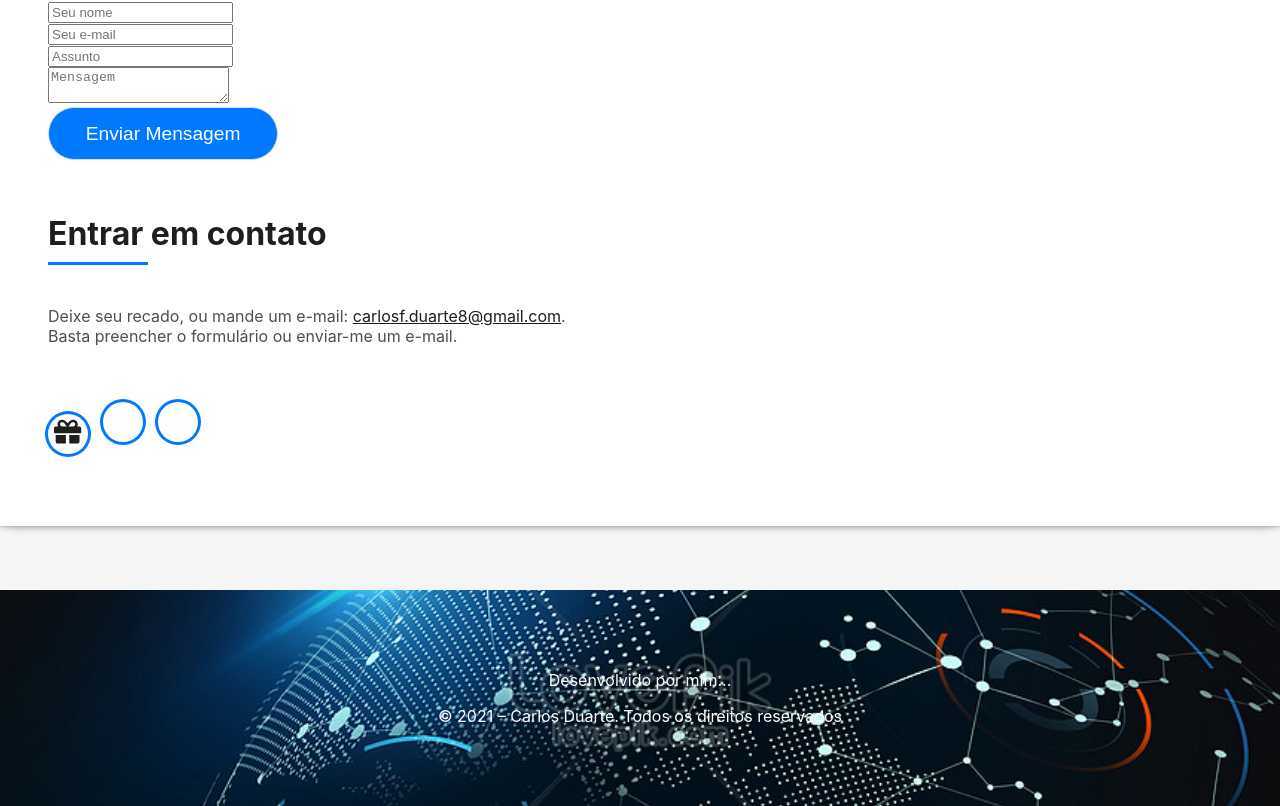
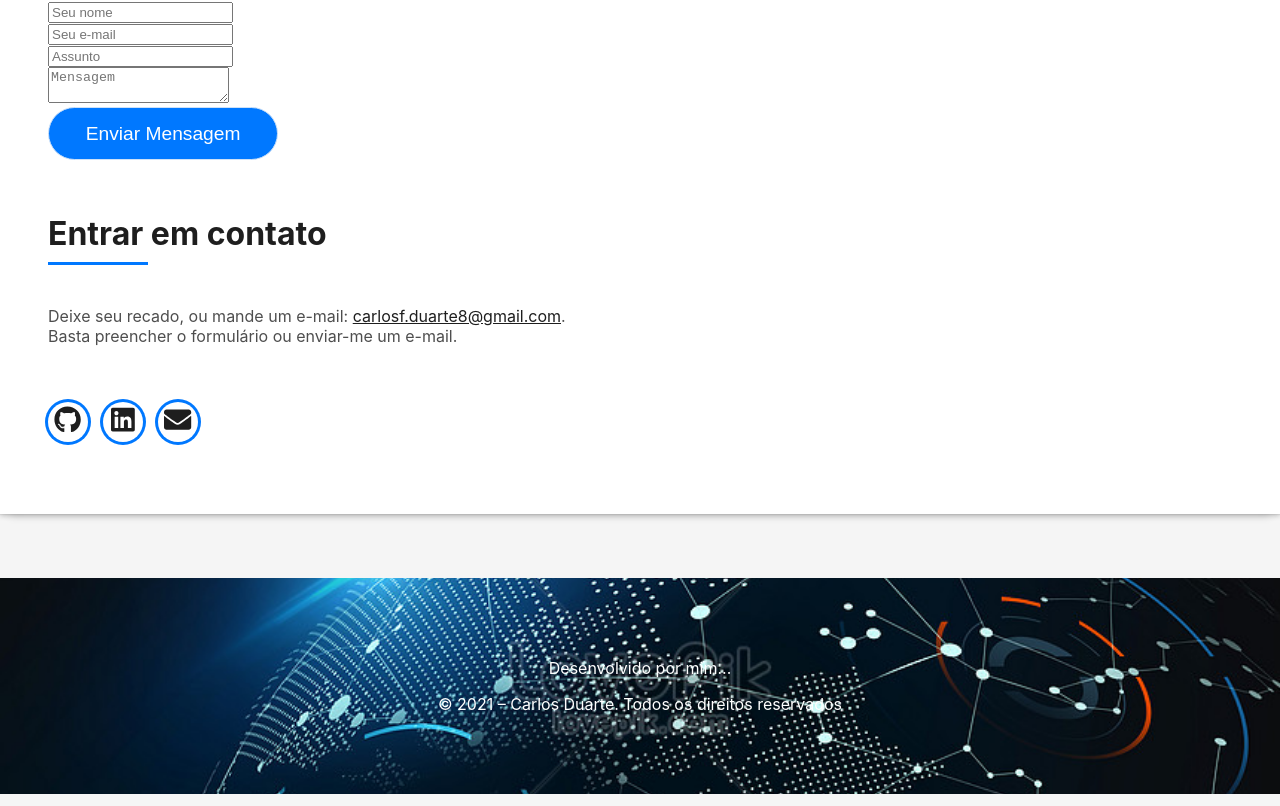
Before and after one commit to CarlosFDuarte8/portifolio, a React (Create React App) app: page / in a window 1280 px wide. Shown: the part 1971-2777 px from the top of the page. Built offline with nearby package versions, Linux system fonts and the light colour scheme.

Commit message:
ajustes no layout

```diff
--- a/package.json
+++ b/package.json
@@ -5,6 +5,7 @@
   "dependencies": {
     "@fortawesome/fontawesome-svg-core": "^1.2.35",
     "@fortawesome/free-brands-svg-icons": "^5.15.3",
+    "@fortawesome/free-regular-svg-icons": "^5.15.3",
     "@fortawesome/free-solid-svg-icons": "^5.15.3",
     "@fortawesome/react-fontawesome": "^0.1.14",
     "@testing-library/jest-dom": "^5.12.0",
--- a/src/components/Contact.tsx
+++ b/src/components/Contact.tsx
@@ -1,8 +1,8 @@
 import React from "react";
 import imageOverlay from "../img/earth.jpg";
-import {FontAwesomeIcon} from '@fortawesome/react-fontawesome';
-import {github, faGift} from '@fortawesome/free-solid-svg-icons';
-import { fab } from '@fortawesome/free-brands-svg-icons'
+import { FontAwesomeIcon } from "@fortawesome/react-fontawesome";
+import { faGithub, faLinkedin } from "@fortawesome/free-brands-svg-icons";
+import { faEnvelope } from "@fortawesome/free-solid-svg-icons";
 
 class Contact extends React.Component {
   render() {
@@ -29,7 +29,8 @@ class Contact extends React.Component {
                           className="contactForm"
                         >
                           <div id="sendmessage">
-                            Sua mensagem fou recebida, logo entrarei em contato. Obrigado!
+                            Sua mensagem fou recebida, logo entrarei em contato.
+                            Obrigado!
                           </div>
                           <div id="errormessage"></div>
                           <div className="row">
@@ -105,9 +106,11 @@ class Contact extends React.Component {
                       </div>
                       <div className="more-info">
                         <p className="lead">
-                        Deixe seu recado,
-                        ou mande um e-mail: <a href="mailto:carlosf.duarte8@gmail.com">
-                          carlosf.duarte8@gmail.com</a>.
+                          Deixe seu recado, ou mande um e-mail:{" "}
+                          <a href="mailto:carlosf.duarte8@gmail.com">
+                            carlosf.duarte8@gmail.com
+                          </a>
+                          .
                           <br />
                           Basta preencher o formulário ou enviar-me um e-mail.
                         </p>
@@ -126,8 +129,7 @@ class Contact extends React.Component {
                               rel="noopener noreferrer"
                             >
                               <span className="ico-circle">
-                              <FontAwesomeIcon icon={faGift} />
-                                <i className="ion-social-codepen"></i>
+                                <FontAwesomeIcon icon={faGithub} />
                               </span>
                             </a>
                           </li>
@@ -138,7 +140,7 @@ class Contact extends React.Component {
                               rel="noopener noreferrer"
                             >
                               <span className="ico-circle">
-                              <FontAwesomeIcon icon={["fab", "github"]} />
+                                <FontAwesomeIcon icon={faLinkedin} />
                               </span>
                             </a>
                           </li>
@@ -149,9 +151,8 @@ class Contact extends React.Component {
                               rel="noopener noreferrer"
                             >
                               <span className="ico-circle">
-                              <FontAwesomeIcon icon="coffee" size="6x" />
+                                <FontAwesomeIcon icon={faEnvelope} />
                               </span>
-
                             </a>
                           </li>
                         </ul>
@@ -163,7 +164,6 @@ class Contact extends React.Component {
             </div>
           </div>
         </div>
-
       </section>
     );
   }
```
Also changed, not shown: 2 other files (tests, documents, lock files or other folders).
